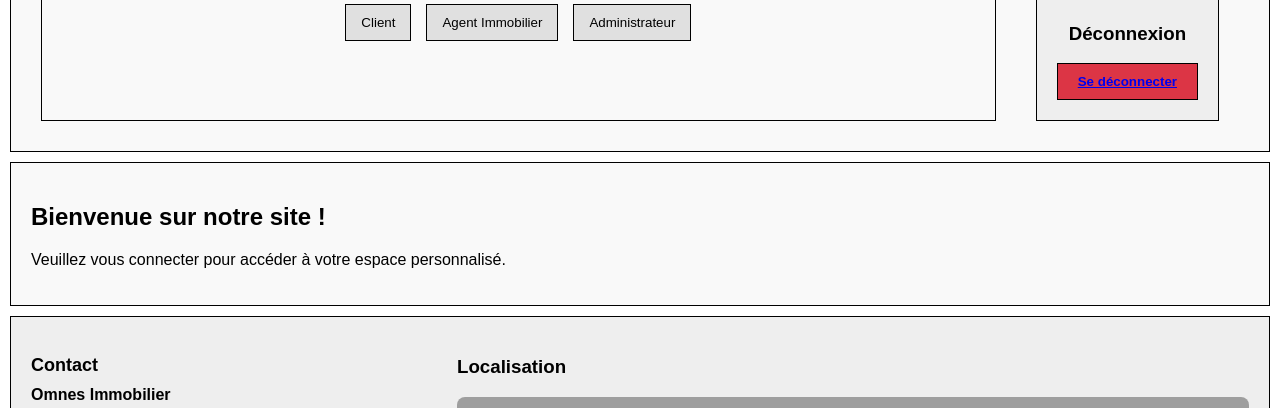
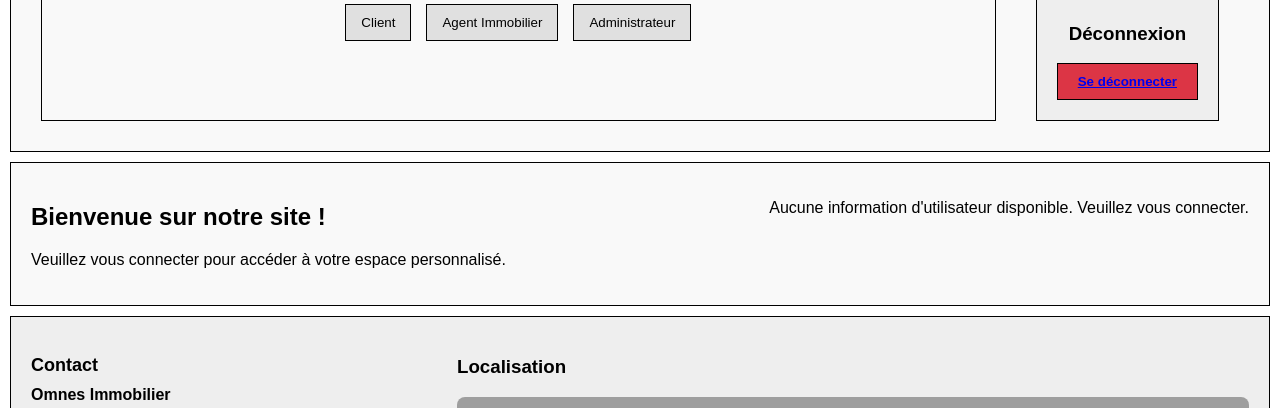
Before and after one commit to BaptisteTUARON/Projet-Piscine-2025, a PHP site: page /compte.php in a window 1280 px wide. Shown: the part 256-664 px from the top of the page. Run offline with PHP 8.4, Linux system fonts and the light colour scheme; grey boxes are pictures that could not be loaded.

Commit message:
Pouvoir afficher les infos du compte connecté

```diff
--- a/compte.php
+++ b/compte.php
@@ -170,6 +170,8 @@
 
       <?php include 'compte1.php'; ?>
 
+      <?php include 'compteInformations.php'; ?>
+
     </div>
 
     <div id="footer">
--- /dev/null
+++ b/compteInformations.php
@@ -0,0 +1,24 @@
+
+
+<div>
+<?php
+//Afficher les informations de l'utlisateur connecté (admin, agent ou client)
+
+if (isset($_SESSION['utilisateur_role'])) {
+    $role = $_SESSION['utilisateur_role'];
+    $nom = isset($_SESSION['utilisateur_nom']) ? $_SESSION['utilisateur_nom'] : 'Inconnu';
+    $prenom = isset($_SESSION['utilisateur_prenom']) ? $_SESSION['utilisateur_prenom'] : 'Inconnu';
+    $email = isset($_SESSION['utilisateur_email']) ? $_SESSION['utilisateur_email'] : 'Inconnu';
+
+    echo "<h2>Informations de l'utilisateur</h2>";
+    echo "<p>Rôle : $role</p>";
+    echo "<p>Nom : $nom</p>";
+    echo "<p>Prénom : $prenom</p>";
+    echo "<p>Email : $email</p>";
+} else {
+    echo "<p>Aucune information d'utilisateur disponible. Veuillez vous connecter.</p>";
+}
+
+
+?>
+</div>
```
